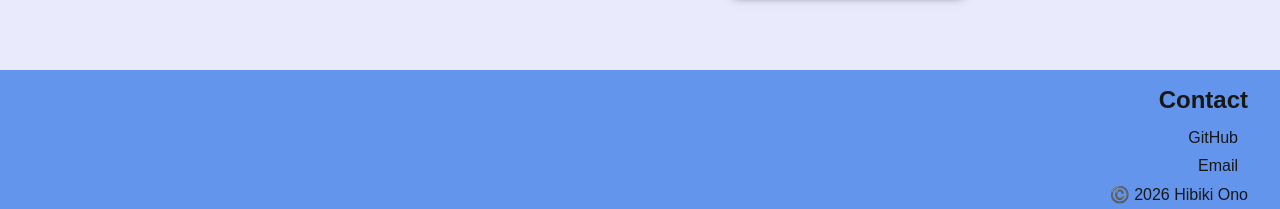
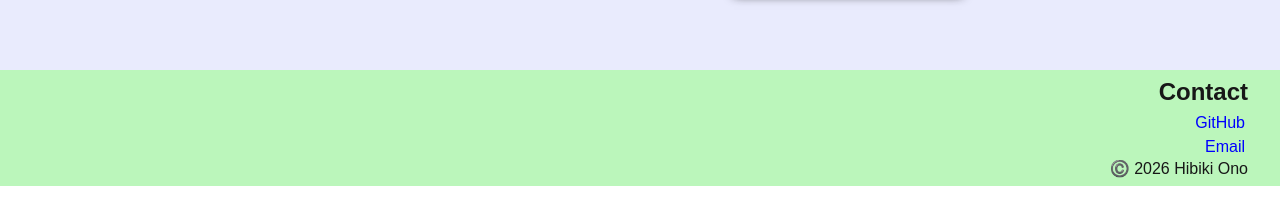
Before and after one commit to OnoHibiki/westdaiyo, a Next.js app: page / in a window 1280 px wide. Shown: the part 1244-1453 px from the top of the page. After the commit the page ends 1430 px from the top, so only its background shows below. Built offline with nearby package versions, Linux system fonts and the light colour scheme.

Commit message:
footerのメール部分、少し凝ってみました

```diff
--- a/src/app/page.module.css
+++ b/src/app/page.module.css
@@ -92,8 +92,8 @@
 /* ----------------- */
 .footer {
   text-align: right;
-  padding: 1rem 2rem 0.5rem 0;
-  background-color: cornflowerblue;
+  padding: 0.5rem 2rem 0.5rem 0;
+  background-color: rgb(187, 246, 187);
 }
 .footer h2 {
   padding-bottom: 5px;
@@ -101,8 +101,14 @@
 .footerLinks {
   display: flex;
   flex-direction: column;
-  padding: 5px;
+  align-items: flex-end;
 }
 .footerLinks a {
-  padding: 5px;
+  padding: 3px;
+  display: inline-block;
+  color: blue;
+  transition: 0.1s;
 }
+.footer a:hover {
+  transform: translateY(-2px);
+}
--- a/src/app/page.tsx
+++ b/src/app/page.tsx
@@ -1,5 +1,6 @@
 import styles from "./page.module.css";
 import Link from "next/link";
+import CopyEmail from "@/components/CopyEmail/CopyEmail";
 
 export default function Home() {
   return (
@@ -38,9 +39,7 @@ export default function Home() {
           >
             GitHub
           </a>
-          <a href="mailto:onohibiki0427@gmail.com">
-            Email
-          </a>
+          <CopyEmail></CopyEmail>
         </div>
         <p>©️ 2026 Hibiki Ono</p>
       </footer>
--- /dev/null
+++ b/src/components/CopyEmail/CopyEmail.module.css
@@ -0,0 +1,24 @@
+.copyButton {
+    padding: 3px;
+    border: none;
+    background: none;
+    color: blue;
+    font: inherit;
+    cursor: pointer;
+    transition: transform 0.1s;
+}
+.copyButton:hover {
+    transform: translateY(-2px);
+}
+.toast {
+    position: fixed;
+    right: 2rem;
+    bottom: 2rem;
+    z-index: 1000;
+    padding: 2px;
+    border-radius: 16px;
+    background-color: black;
+    color: white;
+    font-weight: bolder;
+    opacity: 0.6;
+}
--- /dev/null
+++ b/src/components/CopyEmail/CopyEmail.tsx
@@ -0,0 +1,39 @@
+"use client";
+
+import { useState } from "react";
+import styles from "./CopyEmail.module.css";
+
+export default function CopyEmail() {
+    const [showToast, setShowToast] = useState(false);
+
+    const handleCopy = async () => {
+        const email = ["onohibiki0427", "gmail.com"].join("@");
+
+        try {
+            await navigator.clipboard.writeText(email);
+            setShowToast(true);
+            setTimeout(() => {
+                setShowToast(false);
+            },1000);
+        } catch (error) {
+            console.error("メールアドレスをコピーできませんでした",error);
+        }
+    };
+
+    return(
+        <>
+            <button
+                type="button"
+                className={styles.copyButton}
+                onClick={handleCopy}
+            >
+                Email
+            </button>
+            {showToast && (
+                <div className={styles.toast} role="status">
+                    メールアドレスをコピーしました！よろしくどうぞ！
+                </div>
+            )}
+        </>
+    );
+}
```
